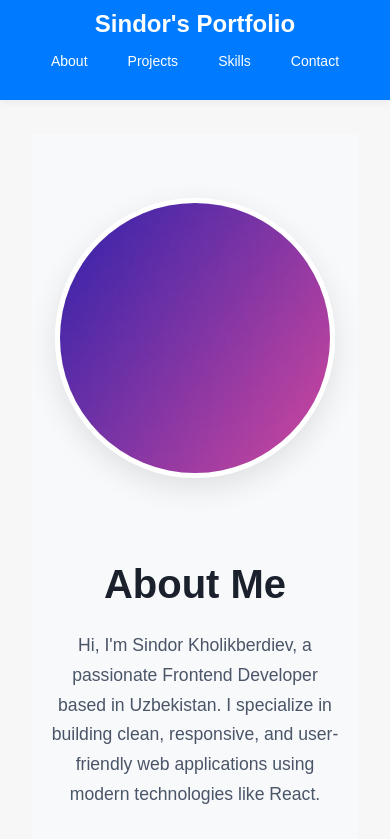
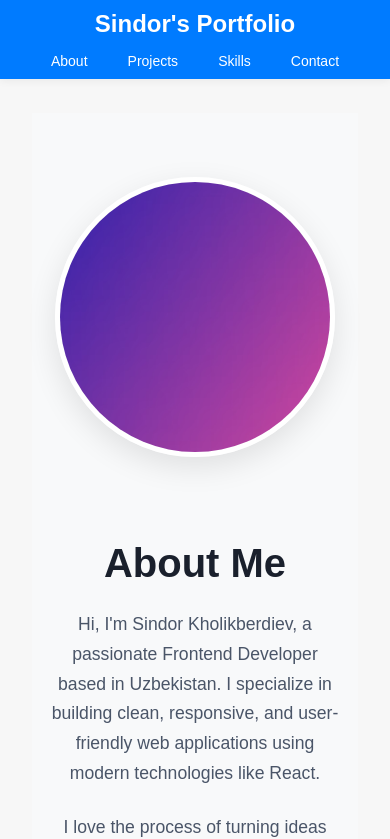
Before and after one commit to SindorKholikberdiev/Portfolio, a React (Vite) app: page /Portfolio/about in a window 390 px wide. Shown: the top 839 px of the page. Built offline with nearby package versions, Linux system fonts and the light colour scheme.

Commit message:
style corrected

```diff
--- a/src/components/Header/Header.jsx
+++ b/src/components/Header/Header.jsx
@@ -3,8 +3,15 @@ import styles from "./Header.module.css";
 import { Link } from "react-router-dom";
 
 const Header = ({ name }) => {
+  // 1. Dinamik ravishda klasslar ro'yxatini (string) tuzamiz
+  // Agar 'name' rost bo'lsa (bo'sh bo'lmasa), ikkala klassni qo'shamiz,
+  // aks holda faqat bitta klassni qoldiramiz.
+  const headerClasses = name
+    ? `${styles.header} ${styles.headerExpanded}`
+    : styles.header;
+
   return (
-    <header className={styles.header}>
+    <header className={headerClasses}>
       {/* <!--  Skip link: Tab bosilganda ko'rinadi, #main ga olib boradi --> */}
       <a className={styles.skipLink} href="#main">
         Skip to main content
@@ -13,7 +20,7 @@ const Header = ({ name }) => {
 
       {/*  shartli render qilish: agar name da biror matn bo'lsa (bo'sh bo'lmasa), keyin <h2> ni chiqaradi */}
 
-      {name && <h2> Welcome! {name}</h2>}
+      {name && <h2 className={styles.welcomeMessage}> Welcome! {name}</h2>}
 
       <nav aria-label="Primary" className={styles.navWrapper}>
         <ul className={styles.navList}>
--- a/src/components/Header/Header.module.css
+++ b/src/components/Header/Header.module.css
@@ -11,7 +11,7 @@
   color: #fff;
   z-index: 1000;
   box-shadow: var(--shadow-sm);
-  min-height: 100px;
+  min-height: 50px;
 }
 
 .header h1 {
@@ -52,6 +52,10 @@
   background: rgba(255, 255, 255, 0.1);
 }
 
+.headerExpanded {
+  min-height: 75px;
+}
+
 @media (max-width: 1080px) {
   .navWrapper {
     margin-left: 0; /* Responsive holatda auto margin'ni bekor qilamiz */
@@ -62,30 +66,11 @@
     flex-direction: column;
     gap: 15px;
     padding: 10px;
+    min-height: 75px;
   }
 
-  .header h1 {
-    /* Kichik ekranda sarlavhani normal holatiga qaytaramiz */
-    position: static; /* 'absolute' ni bekor qilamiz */
-    transform: none; /* 'transform' ni bekor qilamiz */
-  }
-
-  .navList {
-    justify-content: center;
-  }
-}
-
-/* Responsive Breakpoint (768px dan kichik ekranlar uchun) */
-@media (max-width: 768px) {
-  .navWrapper {
-    margin-left: 0; /* Responsive holatda auto margin'ni bekor qilamiz */
-  }
-
-  .header {
-    /* position: relative o'zgarmaydi */
-    flex-direction: column;
-    gap: 15px;
-    padding: 10px;
+  .headerExpanded {
+    min-height: 100px;
   }
 
   .header h1 {
@@ -118,3 +103,16 @@
   outline: 2px solid var(--brand); /* fokusda outline */
   outline-offset: 2px; /* outline va element orasidagi bo'shliq */
 }
+
+.welcomeMessage {
+  color: #fff; /* Oq rang beramiz */
+  font-size: 1rem; /* Asosiy sarlavhadan kichikroq */
+  font-weight: 400; /* Oddiy qalinlik */
+
+  /* h1'ga xalaqit bermasligi uchun uni ham 'absolute' pozitsiyalaymiz */
+  position: absolute;
+  top: 75%; /* h1'dan biroz pastroqda */
+  left: 50%;
+  transform: translateX(-50%);
+  white-space: nowrap; /* Matn bir qatorga sig'ishi uchun */
+}
```
